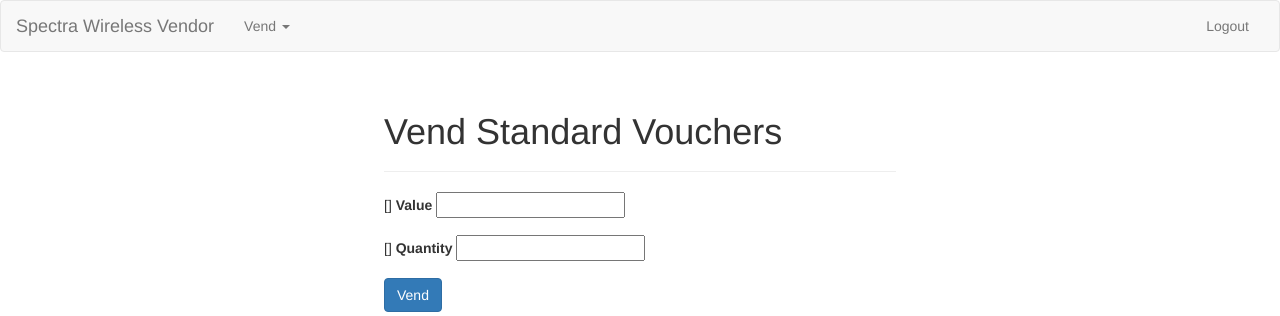
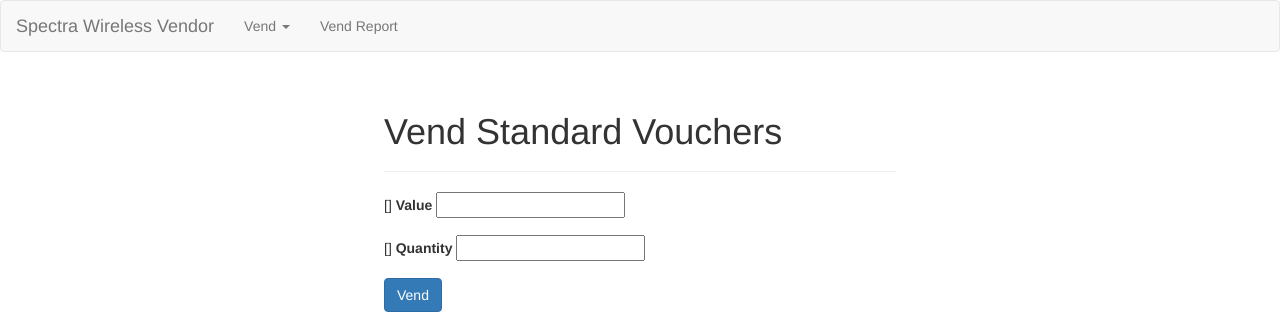
Before and after one commit to deone/vendor, a Django app: template vend/templates/vend/vend_standard.html in a window 1280 px wide. Shown: the top 316 px of the page. Run offline with Django 3.2, Linux system fonts and the light colour scheme; the template is opened without the code that fills it, so the values that code supplies are empty, except form fields; tables that the repository leaves empty hold one stand-in row (values such as "Sample post"); form fields are guessed from the names that the template uses; some libraries are stand-ins or nearby versions.

Commit message:
Refactor navigation.

```diff
--- a/templates/base.html
+++ b/templates/base.html
@@ -28,8 +28,24 @@
         </div>
 
         <div class="collapse navbar-collapse" id="vendor-navbar-collapse">
-        {% block nav_items %}
-        {% endblock %}
+          <ul class="nav navbar-nav">
+            <li class="dropdown">
+              <a href="#" class="dropdown-toggle" data-toggle="dropdown" role="button" aria-haspopup="true" aria-expanded="false">
+                Vend <span class="sr-only">(current)</span>
+                <span class="caret"></span>
+              </a>
+              <ul class="dropdown-menu">
+                <li><a href="{% url 'vend_standard' %}">Standard</a></li>
+                <li><a href="{% url 'vend_instant' %}">Instant</a></li>
+              </ul>
+            </li>
+            {% block report_link %}<li><a href="#">Vend Report</a></li>{% endblock %}
+          </ul>
+          <ul class="nav navbar-nav navbar-right">
+            {% if user.is_authenticated %}
+              <li><a href="{% url 'logout' %}">Logout</a></li>
+            {% endif %}
+          </ul>
         </div>
 
       </div>
--- a/vend/templates/vend/vend_instant.html
+++ b/vend/templates/vend/vend_instant.html
@@ -1,24 +1,6 @@
 {% extends 'base.html' %}
 
-{% block title %}Vend Vouchers{% endblock %}
-
-{% block nav_items %}
-<ul class="nav navbar-nav">
-  <li class="dropdown">
-    <a href="#" class="dropdown-toggle" data-toggle="dropdown" role="button" aria-haspopup="true" aria-expanded="false">
-      Vend <span class="sr-only">(current)</span>
-      <span class="caret"></span>
-    </a>
-    <ul class="dropdown-menu">
-      <li><a href="{% url 'vend_instant' %}">Instant</a></li>
-      <li><a href="{% url 'vend_standard' %}">Standard</a></li>
-    </ul>
-  </li>
-</ul>
-<ul class="nav navbar-nav navbar-right">
-  <li><a href="{% url 'logout' %}">Logout</a></li>
-</ul>
-{% endblock %}
+{% block title %}Vend Instant Vouchers{% endblock %}
 
 {% block app_body %}
 <div class="row">
--- a/vend/templates/vend/vend_standard.html
+++ b/vend/templates/vend/vend_standard.html
@@ -1,6 +1,6 @@
-{% extends 'vend/vend_instant.html' %}
+{% extends 'base.html' %}
 
-{% block title %}Vend Vouchers{% endblock %}
+{% block title %}Vend Standard Vouchers{% endblock %}
 
 {% block app_body %}
 <div class="row">
```
